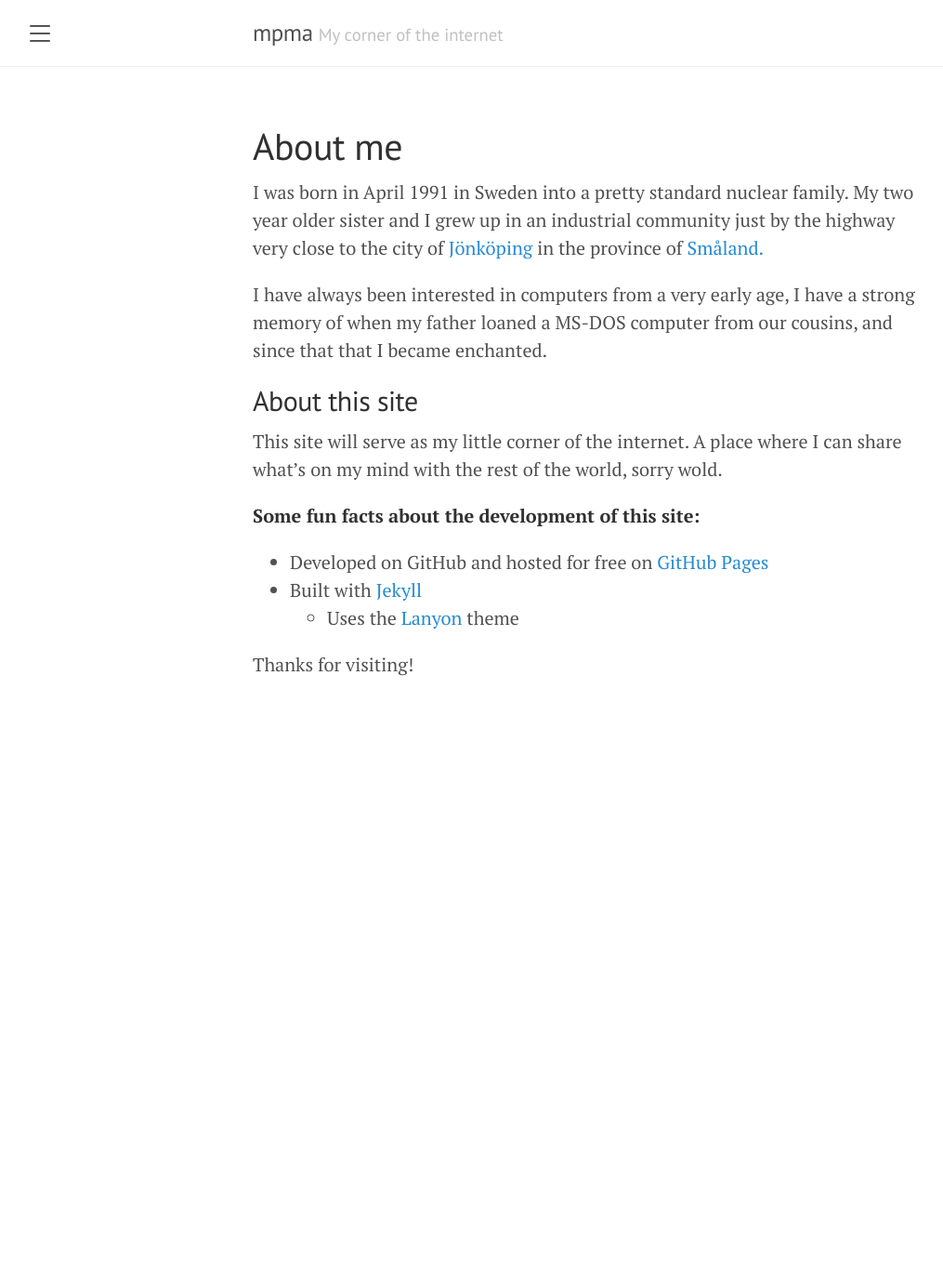
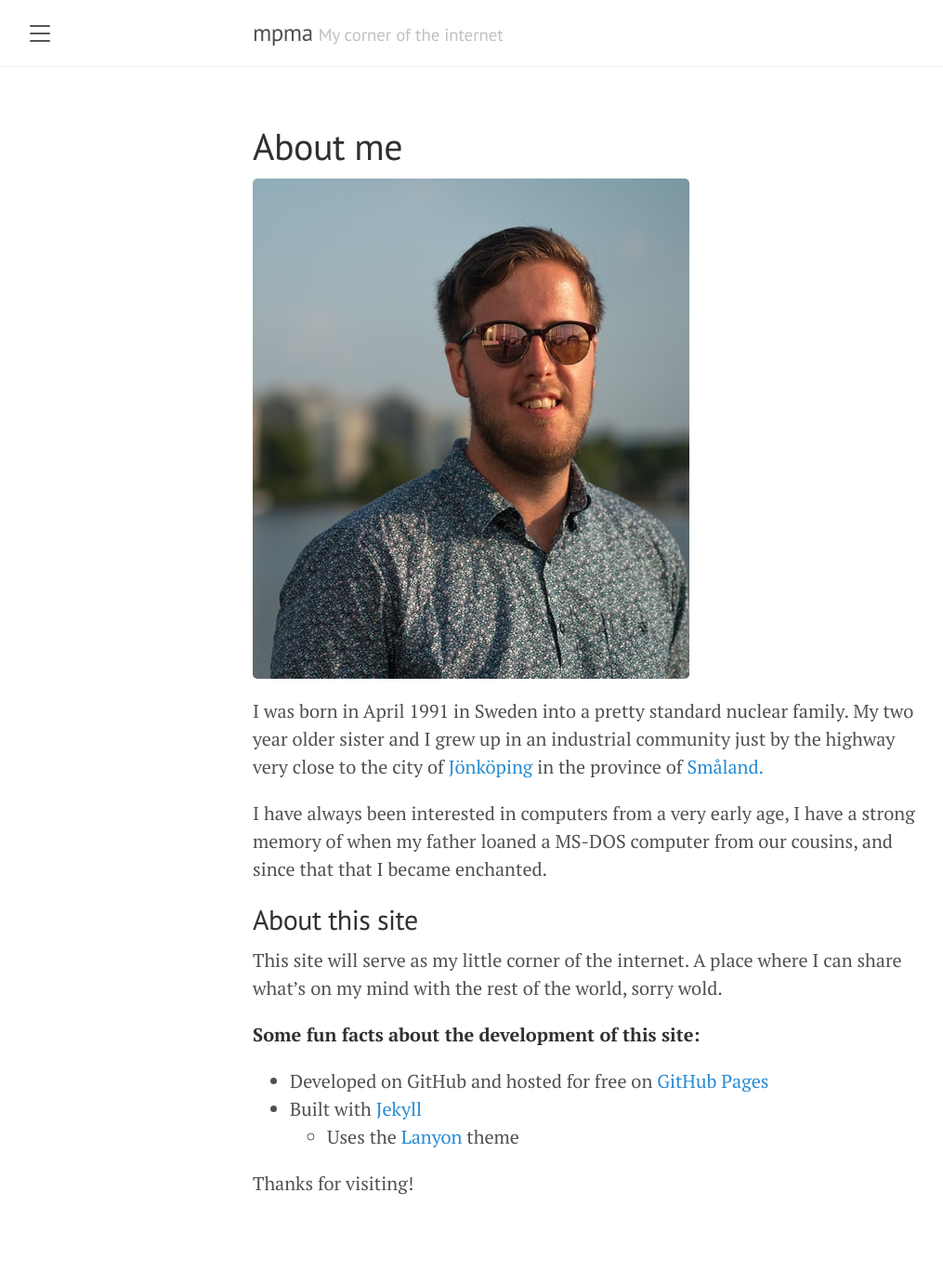
Before and after one commit to Questo/questo.github.io, a Jekyll site: the page built from about.md, in a window 1280 px wide. Shown: the whole page at 93% size, without its empty margins (8-1023 px from the left). Built offline with Jekyll 4.4.1, drawn with Linux system fonts in a browser that asks for light colours; before the commit the page ends 900 px from its top, so only the background shows below that.

Commit message:
add picture of my beautiful mug to about page

```diff
--- a/about.md
+++ b/about.md
@@ -2,6 +2,8 @@
 layout: page
 title: About me
 ---
+
+![Mathias]({{ site.url }}/public/images/mathias-smol.jpg)
 
 I was born in April 1991 in Sweden into a pretty standard nuclear family. My two year older sister and I grew up in an industrial community just by the highway very close to the city of <a href="https://en.wikipedia.org/wiki/jönköping" target="__blank">Jönköping</a> in the province of <a href="https://en.wikipedia.org/wiki/småland" target="__blank">Småland.</a>
 
```
Also changed, not shown: public/images/mathias-resized.jpg (added), public/images/mathias-smol.jpg (added).
